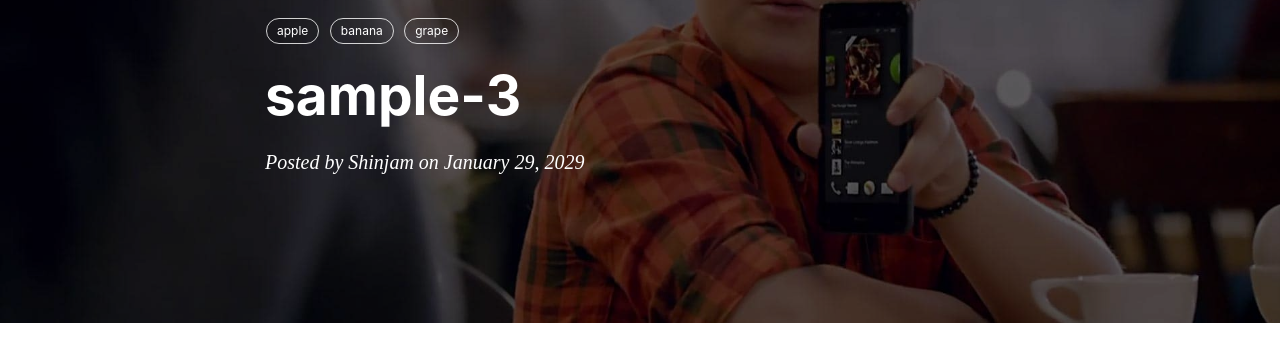
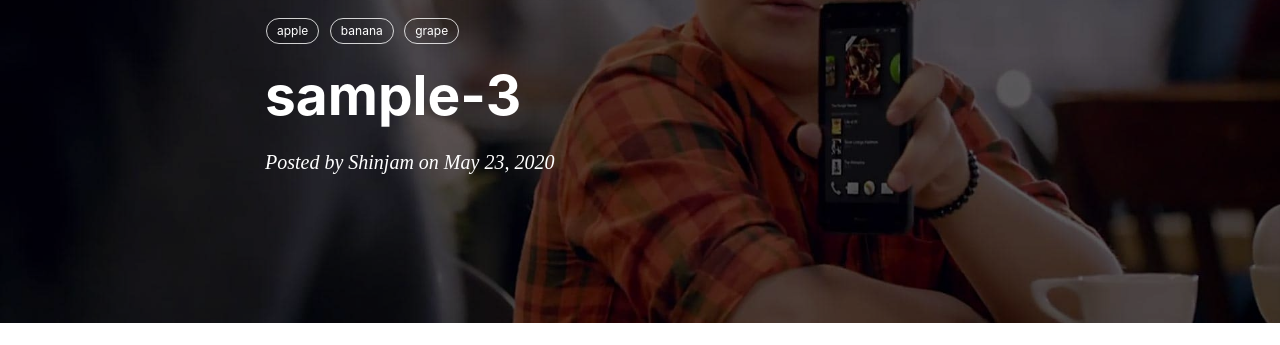
Before and after one commit to ShinJam/shinjam.github.io, a Jekyll site: the page built from _posts/hidden/2020-05-20-sample-3.md, in a window 1280 px wide. Shown: the part 134-479 px from the top of the page. Built offline with Jekyll 4.4.1, drawn with Linux system fonts in a browser that asks for light colours; nearby versions of some CDN libraries; comment, search, counter and statistics services are not loaded.

Commit message:
Edit: test future post

```diff
--- a/_posts/hidden/2020-05-20-sample-3.md
+++ b/_posts/hidden/2020-05-20-sample-3.md
@@ -3,7 +3,7 @@ layout: post
 title: sample-3
 header-img: "img/post-bg-digital-native.jpg"
 header-mask: 0.3
-date: 2029-01-29 12:00:00
+date: 2020-05-23 12:00:00
 catalog: true
 tags:
     - apple
```
